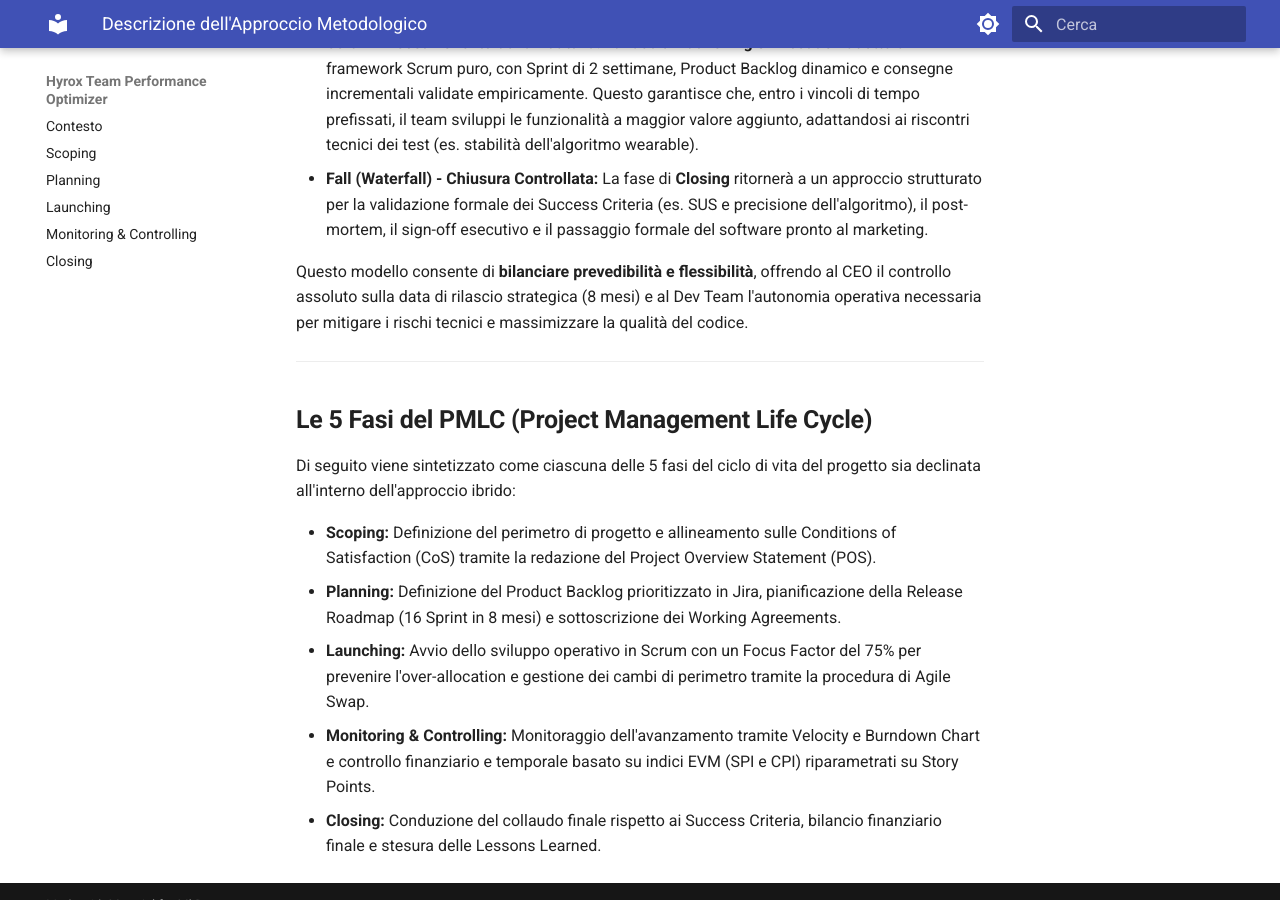
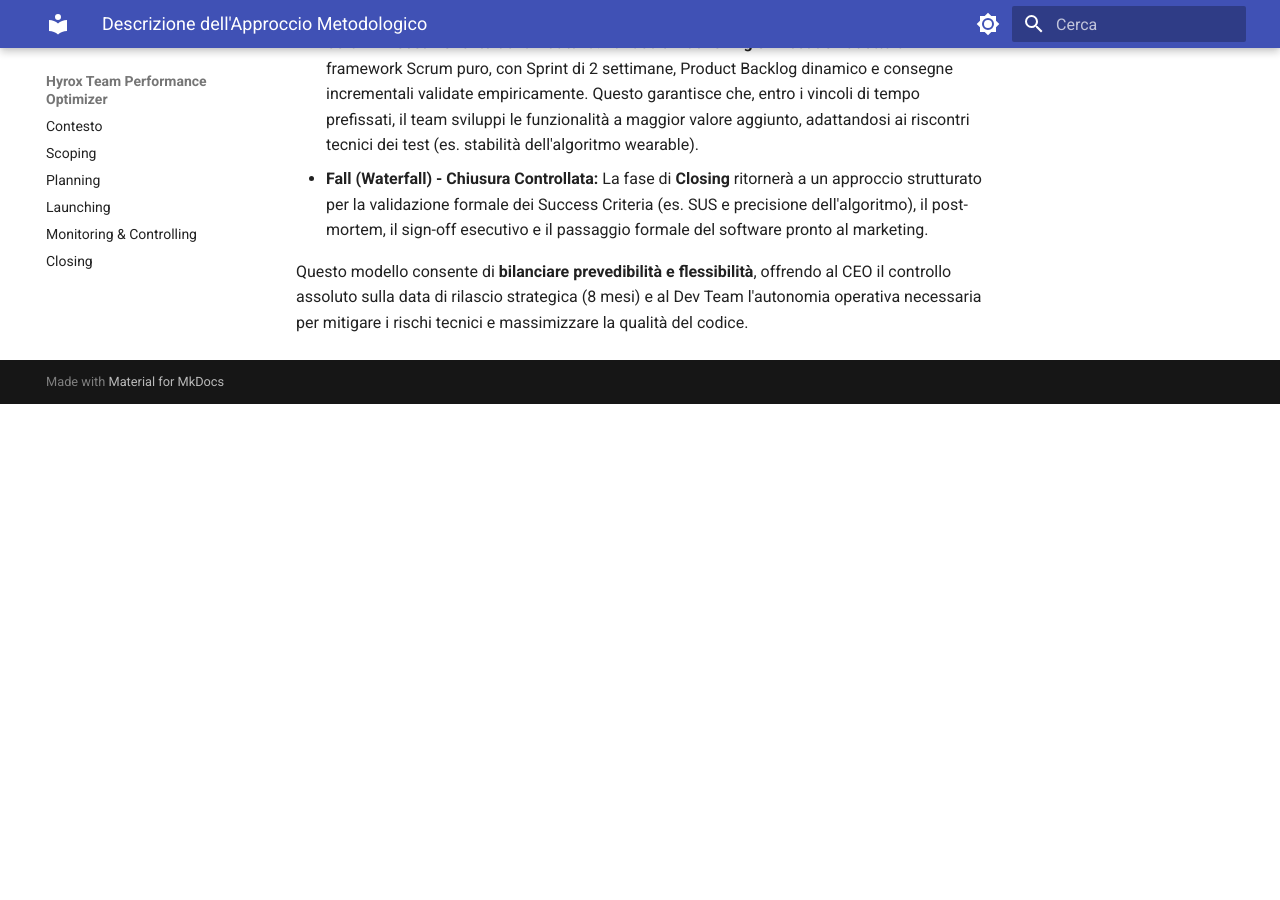
Before and after one commit to AndreaZavatta/Hyrox-Training-PM, an MkDocs documentation site: the page built from docs/allegati/3-Descrizione_dellapproccio.md, in a window 1280 px wide and 900 px high, scrolled down 690 px. Built offline with MkDocs 1.6.1 and Material for MkDocs 9.7.7, drawn with Linux system fonts in a browser that asks for light colours; after the commit the page ends 1094 px from its top, so only the background shows below that.

Commit message:
docs: remove detailed PMLC phase breakdown from project approach description

```diff
--- a/docs/allegati/3-Descrizione_dellapproccio.md
+++ b/docs/allegati/3-Descrizione_dellapproccio.md
@@ -13,15 +13,3 @@ Il progetto adotterà il pattern **Water-Scrum-Fall**, un modello ibrido che com
 * **Fall (Waterfall) - Chiusura Controllata:** La fase di **Closing** ritornerà a un approccio strutturato per la validazione formale dei Success Criteria (es. SUS e precisione dell'algoritmo), il post-mortem, il sign-off esecutivo e il passaggio formale del software pronto al marketing.
 
 Questo modello consente di **bilanciare prevedibilità e flessibilità**, offrendo al CEO il controllo assoluto sulla data di rilascio strategica (8 mesi) e al Dev Team l'autonomia operativa necessaria per mitigare i rischi tecnici e massimizzare la qualità del codice.
-
----
-
-## **Le 5 Fasi del PMLC (Project Management Life Cycle)**
-
-Di seguito viene sintetizzato come ciascuna delle 5 fasi del ciclo di vita del progetto sia declinata all'interno dell'approccio ibrido:
-
-* **Scoping:** Definizione del perimetro di progetto e allineamento sulle Conditions of Satisfaction (CoS) tramite la redazione del Project Overview Statement (POS).
-* **Planning:** Definizione del Product Backlog prioritizzato in Jira, pianificazione della Release Roadmap (16 Sprint in 8 mesi) e sottoscrizione dei Working Agreements.
-* **Launching:** Avvio dello sviluppo operativo in Scrum con un Focus Factor del 75% per prevenire l'over-allocation e gestione dei cambi di perimetro tramite la procedura di Agile Swap.
-* **Monitoring & Controlling:** Monitoraggio dell'avanzamento tramite Velocity e Burndown Chart e controllo finanziario e temporale basato su indici EVM (SPI e CPI) riparametrati su Story Points.
-* **Closing:** Conduzione del collaudo finale rispetto ai Success Criteria, bilancio finanziario finale e stesura delle Lessons Learned.
```
